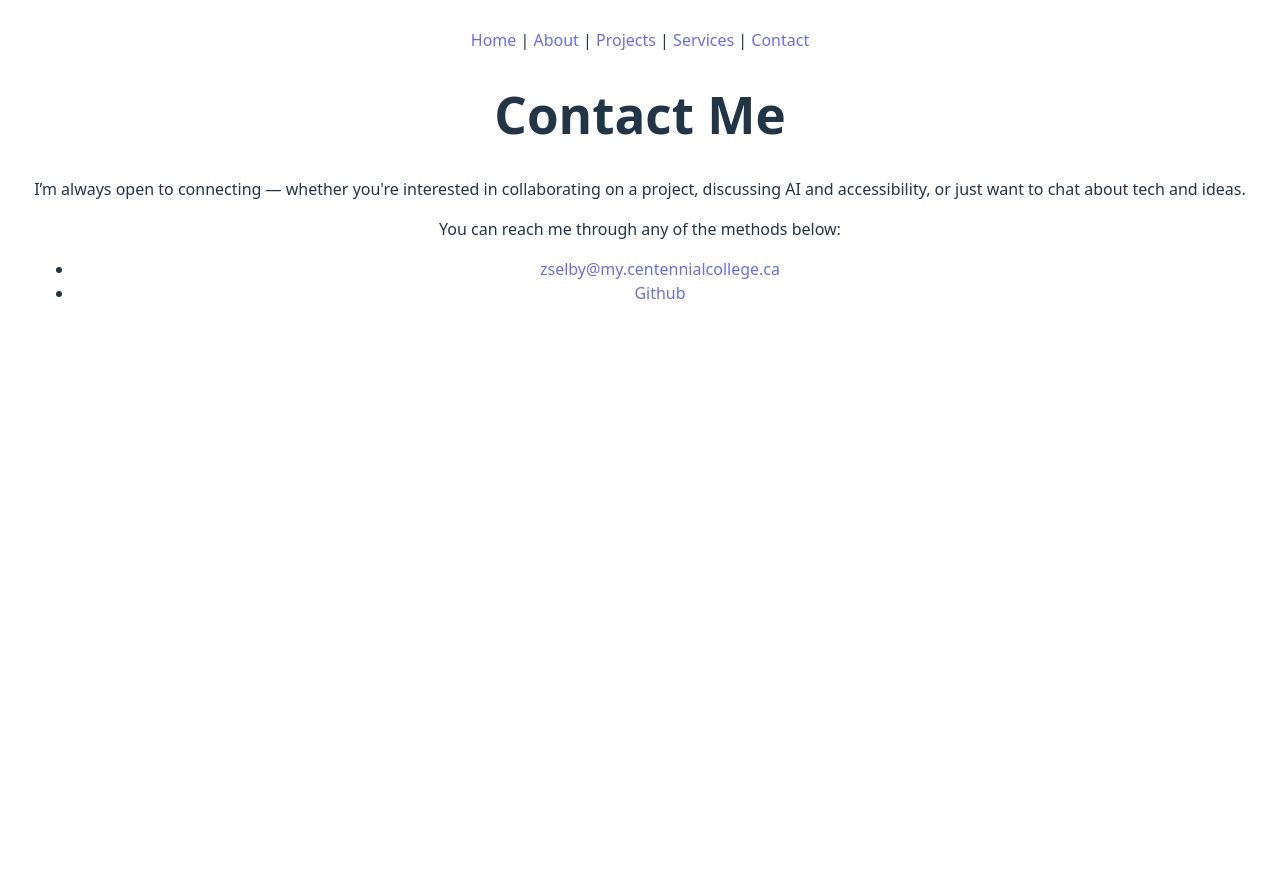
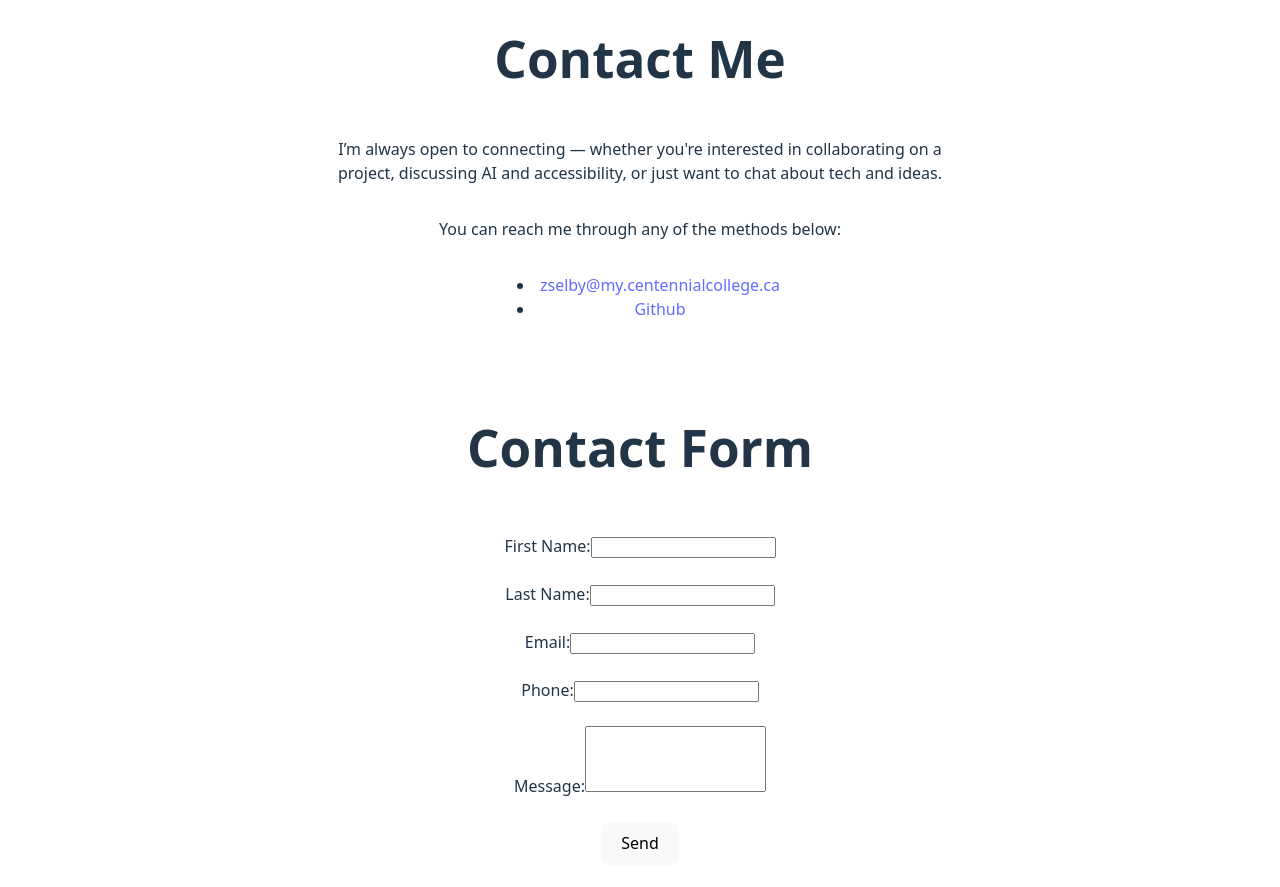
Before and after one commit to Zac-Selby/comp229-s2025-week2, a React (Vite) app: page /contact in a window 1280 px wide. Shown: the part 391-1278 px from the top of the page. Before the commit the page ends 800 px from the top, so only its background shows below. Built offline with nearby package versions, Linux system fonts and the light colour scheme.

Commit message:
added contact page form and adjusted look of pages

```diff
--- a/src/App.css
+++ b/src/App.css
@@ -12,9 +12,27 @@
   text-align: center;
 }
 
-.logo {
-  height: 6em;
-  padding: 1.5em;
-  will-change: filter;
-  transition: filter 300ms;
+textarea {
+  resize: none;
 }
+
+#smalldiv {
+  width: 640px;
+  margin: 0 auto;
+  display: flex;
+  flex-direction: column;
+  align-items: center;
+
+}
+
+#colsdiv {
+  display: flex;
+  flex-direction: row;
+  justify-content: center;
+  align-items: flex-start;
+  gap: 2rem;
+}
+
+#contactlist {
+  width: 250px;
+}
--- a/src/components/About.jsx
+++ b/src/components/About.jsx
@@ -7,6 +7,7 @@
 export default function About() {
     return (
         <>
+            <div id="smalldiv">
                 <h1>About Me</h1>
                 <p>
                     Hi, I’m Zac Selby, a student in the Artificial Intelligence Software Engineering Technology program at Centennial College. My journey into tech is driven by a strong desire to make a difference—specifically, by building AI-powered tools that support and empower individuals with disabilities.
@@ -20,6 +21,7 @@ export default function About() {
                 <p>
                     Feel free to view my resume [insert PDF link here] and connect with me to chat about projects, collaborate, or just share ideas!
                 </p>
+            </div>
         </>
     )
 }
--- a/src/components/Contact.jsx
+++ b/src/components/Contact.jsx
@@ -8,6 +8,7 @@ export default function Contact() {
     return (
         <>
             <h1>Contact Me</h1>
+            <div id="smalldiv">
                 <p>
                     I’m always open to connecting — whether you're interested in collaborating on a project, discussing AI and accessibility, or just want to chat about tech and ideas.
                 </p>
@@ -15,7 +16,7 @@ export default function Contact() {
                     You can reach me through any of the methods below:
                 </p>
 
-            <ul>
+                <ul id="contactlist">
                     <li>
                         <a href="mailto:zselby@my.centennialcollege.ca">zselby@my.centennialcollege.ca</a>
                     </li>
@@ -23,6 +24,34 @@ export default function Contact() {
                         <a href="https://github.com/Zac-Selby">Github</a>
                     </li>
                 </ul>
+            </div>
+            <br /><br />
+
+            <form id="contactForm">
+                <h1>Contact Form</h1>
+                <br />
+                <label for="firstName">First Name:</label>
+                <input type="text" id="firstName" name="firstName" required />
+                <br /><br />
+
+                <label for="lastName">Last Name:</label>
+                <input type="text" id="lastName" name="lastName" />
+                <br /><br />
+
+                <label for="email">Email:</label>
+                <input type="email" id="email" name="email" required />
+                <br /><br />
+
+                <label for="phone">Phone:</label>
+                <input type="tel" id="phone" name="phone" />
+                <br /><br />
+
+                <label for="message">Message:</label>
+                <textarea id="message" name="message" rows="4" required></textarea>
+                <br /><br />
+
+                <button type="submit">Send</button>
+            </form>
         </>
     )
 }
--- a/src/components/Home.jsx
+++ b/src/components/Home.jsx
@@ -7,6 +7,7 @@
 export default function Home() {
     return (
         <>
+            <div id="smalldiv">
                 <h1>Home</h1>
                 <br />
 
@@ -20,6 +21,7 @@ export default function Home() {
                 <p>
                     My mission is to harness the power of artificial intelligence to create assistive tools that improve accessibility and enhance the quality of life for people living with disabilities. Through thoughtful design, collaboration, and continuous learning, I strive to build innovative solutions that make a meaningful impact.
                 </p>
+            </div>
         </>
     )
 }
--- a/src/components/Projects.jsx
+++ b/src/components/Projects.jsx
@@ -7,6 +7,7 @@
 export default function Projects() {
     return (
         <>
+            <div id="smalldiv">
                 <h1>Projects</h1>
                 <p>
                     Here are a few of the projects I’ve been working on, each rooted in my passion for using AI and technology to support accessibility, organization, and inclusion.
@@ -14,31 +15,40 @@ export default function Projects() {
                 <br />
 
                 <h2>AI-Based Meeting Summarizer</h2>
+                <div id="colsdiv">
                     <p>
                         An intelligent tool designed to automatically summarize virtual or in-person meetings using natural language processing. This project helps streamline communication and makes meeting content more accessible for people with attention or memory challenges.
                     </p>
                     <img src="src\assets\Meeting Summarizer pic.webp" alt="logo" width={200}/>
+                </div>
                 <br />
 
                 <h2>Meal Kit Subscription Database</h2>
+                <div id="colsdiv">
                     <p>
                         A structured relational database project for managing a meal kit subscription service. Designed with scalability and user personalization in mind, this project showcases my skills in data modeling, SQL, and backend logic for dynamic customer services.
                     </p>
                     <img src="src\assets\meal kit delivery pic.webp" alt="logo" width={200}/>
+                </div>
                 <br />
 
                 <h2>Daily Task Assistant for Neurodivergent Individuals</h2>
+                <div id="colsdiv">
                     <p>
                         A productivity assistant tailored to support users with ADHD, autism, or other neurodivergent traits. Built with a focus on reminders, customizable scheduling, and mood-friendly task management to help users navigate their day with less friction.
                     </p>
                     <img src="src\assets\daily task assistant pic.jpg" alt="logo" width={200}/>
+                </div>
                 <br />
 
                 <h2>Wearable Ultrasonic Obstacle Detection Device</h2>
+                <div id="colsdiv">
                     <p>
                         A hardware-software hybrid system that uses ultrasonic sensors to detect nearby obstacles and alert visually impaired users through haptic feedback. This project combines assistive hardware with AI-based signal processing for real-time safety support.
                     </p>
                     <img src="src\assets\obsticle detection pic 2.jpg" alt="logo" width={200}/>
+                </div>
+            </div>
         </>
     )
 }
--- a/src/components/Services.jsx
+++ b/src/components/Services.jsx
@@ -7,6 +7,7 @@
 export default function Services() {
     return (
         <>
+            <div id="smalldiv">
                 <h1>Services</h1>
                 <p>
                     As a student in AI Software Engineering Technology with a strong interest in accessibility and human-centered design, I offer a range of technical and creative services. Whether you’re looking to collaborate on a project or need help with specific tasks, here’s how I can contribute:
@@ -41,6 +42,7 @@ export default function Services() {
                 <p>
                     I'm always open to teaming up with others to solve challenging problems—especially in the areas of accessibility, human-computer interaction, and social good through technology.
                 </p>
+            </div>
         </>
     )
 }
```
Lines whose indentation alone changed are shown as unchanged.
